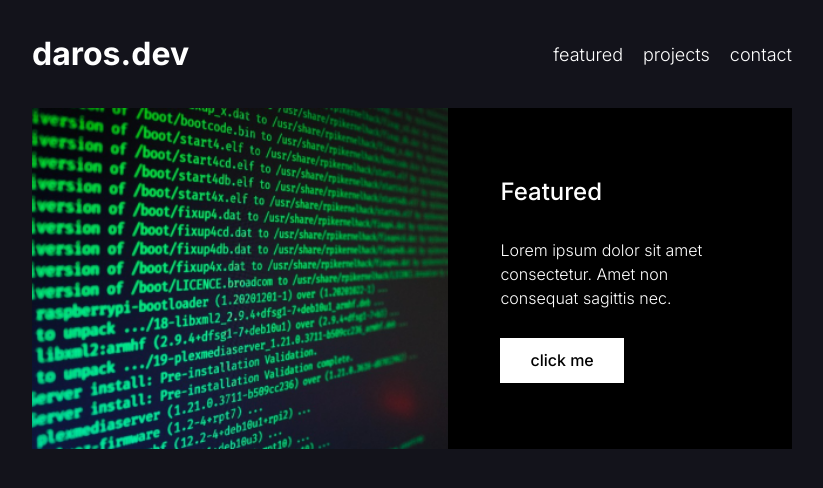
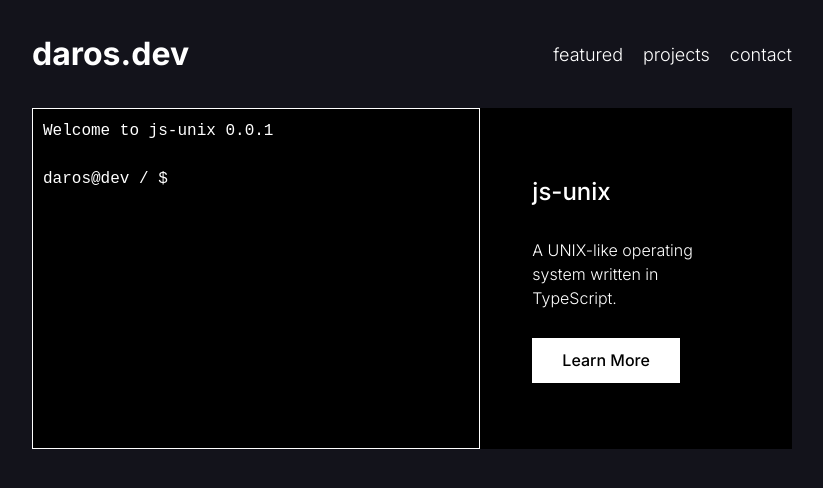
Before and after one commit to ldaros/daros.dev, a React (Vite) app: page / in a window 1280 px wide. Shown: the top 488 px of the page, without its empty margins (228-1051 px from the left). Built offline with nearby package versions, Linux system fonts and the light colour scheme.

Commit message:
Terminal and code cleanup

```diff
--- a/src/components/Banner/index.tsx
+++ b/src/components/Banner/index.tsx
@@ -1,5 +1,5 @@
 import { FC, ReactNode } from "react";
-import { Button } from "../Button";
+import { Button } from "~/components";
 
 import "./styles.scss";
 
--- a/src/components/Banner/styles.scss
+++ b/src/components/Banner/styles.scss
@@ -15,40 +15,35 @@
   &__left {
     display: flex;
     width: 100%;
+  }
 
-    & .banner__image {
+  &__image {
     width: 100%;
     height: 100%;
     object-fit: cover;
   }
 
-    @include breakpoint(desktop) {
-      width: 150%;
-    }
-  }
-
   &__right {
     width: 100%;
-
     display: flex;
     flex-direction: column;
-
-    padding: 20px 55px;
+    padding: 20px 30px;
     gap: 28px;
     background-color: $color-black;
 
     @include breakpoint(desktop) {
+      width: 60%;
       padding: 66px 52px;
     }
+  }
 
-    & .banner__title {
+  &__title {
     font-weight: 500;
     font-size: 24px;
   }
 
-    & .banner__description {
+  &__description {
     font-weight: 300;
     font-size: 16px;
   }
 }
-}
--- a/src/components/Header/index.tsx
+++ b/src/components/Header/index.tsx
@@ -1,6 +1,6 @@
 import { FC } from "react";
 import { Link } from "react-router-dom";
-import { NavLink } from "../NavLink";
+import { NavLink } from "~/components";
 
 import "./styles.scss";
 
--- a/src/components/index.ts
+++ b/src/components/index.ts
@@ -1 +1,5 @@
+export { Banner } from "./Banner";
+export { Button } from "./Button";
+export { Grid } from "./Grid";
 export { Header } from "./Header";
+export { NavLink } from "./NavLink";
--- a/src/features/unix/components/Terminal/index.tsx
+++ b/src/features/unix/components/Terminal/index.tsx
@@ -14,6 +14,8 @@ export const Terminal: FC<TerminalProps> = ({ kernel }) => {
   const [output, setOutput] = useState("");
   const [dir, setDir] = useState("");
   const [history, setHistory] = useState<string[]>([]);
+
+  const motd = "Welcome to js-unix 0.0.1\n\n";
 
   const inputRef = useRef<HTMLInputElement>(null);
   const preRef = useRef<HTMLPreElement>(null);
@@ -54,6 +56,10 @@ export const Terminal: FC<TerminalProps> = ({ kernel }) => {
     }
   }, [kernel, output]);
 
+  useEffect(() => {
+    setOutput(motd);
+  }, []);
+
   return (
     <div onClick={handleFocus} className="terminal">
       <pre ref={preRef} className="output">
--- a/src/features/unix/components/Terminal/styles.scss
+++ b/src/features/unix/components/Terminal/styles.scss
@@ -5,10 +5,13 @@
   border: 1px solid #fff;
   padding: 10px;
 
-  max-width: 640px; /* 80 characters * 8px per character */
+  width: 100%;
   font-family: monospace;
 
+  background-color: #000;
+
   .output {
+    font-family: monospace;
     max-height: 15em;
     overflow-y: hidden;
     scroll-behavior: smooth;
--- a/src/pages/home.tsx
+++ b/src/pages/home.tsx
@@ -1,27 +1,24 @@
 import { FC } from "react";
-import { Header } from "~/components";
-import { Banner } from "~/components/Banner";
-import { Grid } from "~/components/Grid";
+import { Header, Banner, Grid } from "~/components";
 
-import placeholderImage from "~/assets/images/placeholder.png";
+import { Terminal } from "~/features/unix/components/Terminal";
+import { Kernel } from "~/features/unix/kernel";
 
 export const Home: FC = () => {
+  const kernel = new Kernel();
+
   return (
     <Grid>
       <Header />
 
       <Banner
         id="featured"
-        title="Featured"
-        description="Lorem ipsum dolor sit amet consectetur. Amet non consequat sagittis nec."
-        button="click me"
-        link="#"
+        title="js-unix"
+        description="A UNIX-like operating system written in TypeScript."
+        button="Learn More"
+        link="https://github.com/ldaros/daros.dev/tree/master/src/features/unix"
       >
-        <img
-          src={placeholderImage}
-          alt="placeholder"
-          className="banner__image"
-        />
+        <Terminal kernel={kernel} />
       </Banner>
     </Grid>
   );
```
Lines whose indentation alone changed are shown as unchanged.
